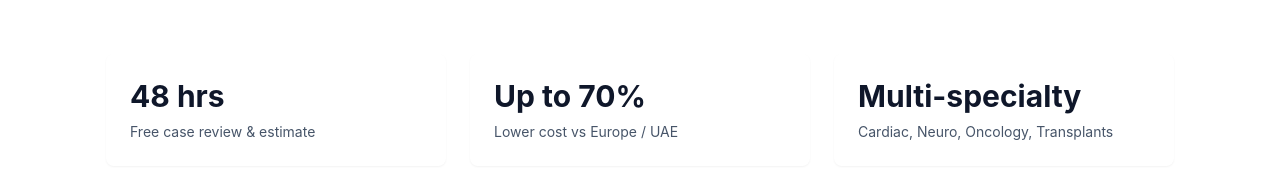
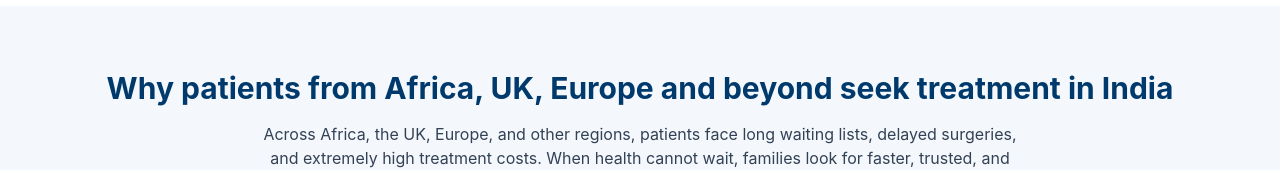
Before and after one commit to VigneshHere/medictour-africa-landing, a Next.js app: page /africa in a window 1280 px wide. Shown: the part 774-944 px from the top of the page. Built offline with nearby package versions, Linux system fonts and the light colour scheme.

Commit message:
Update page.tsx

```diff
--- a/src/app/africa/page.tsx
+++ b/src/app/africa/page.tsx
@@ -14,6 +14,7 @@ export default function AfricaPage() {
   return (
     <div className="bg-white">
       <Hero />
+      <WhyAfrica />
       <div className="container-md mx-auto py-12">
         <section className="mb-12">
           <div className="grid grid-cols-1 md:grid-cols-3 gap-6">
```
